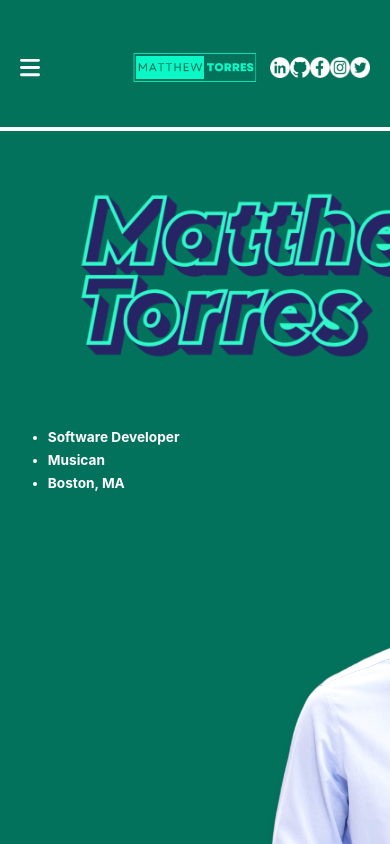
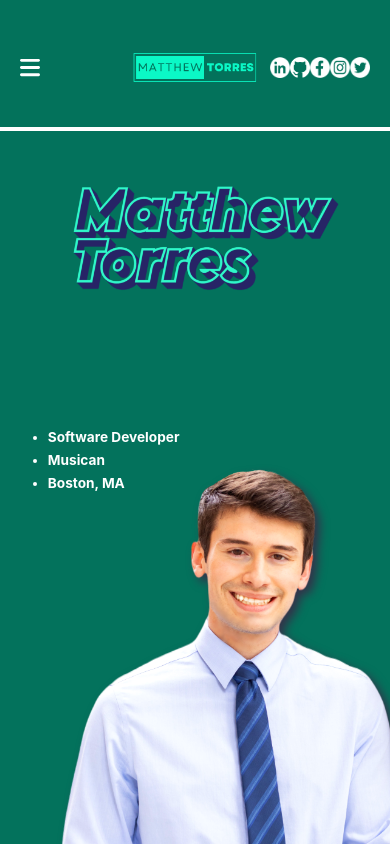
Before and after one commit to matthew-torres-86/matthew-torres, a Next.js app: page / in a window 390 px wide. Built offline with nearby package versions, Linux system fonts and the light colour scheme.

Commit message:
Mobile fix #1

```diff
--- a/styles/Home.module.css
+++ b/styles/Home.module.css
@@ -21,6 +21,7 @@
 }
   .scroller{
     height: 85vh;
+    width: 100%;
     overflow-y: scroll;
     overflow-x: hidden;
     scroll-snap-type: y mandatory;
--- a/styles/Navigation.module.css
+++ b/styles/Navigation.module.css
@@ -147,9 +147,8 @@
     z-index: 10;
     text-align: left;
     width: inherit;
-    padding-top: 1em;
     left: 0;
-    top: 10vh;
+    top: 15vh;
     overflow-x: hidden;
   }
   .mobilenav .dropdownContent a{
```
